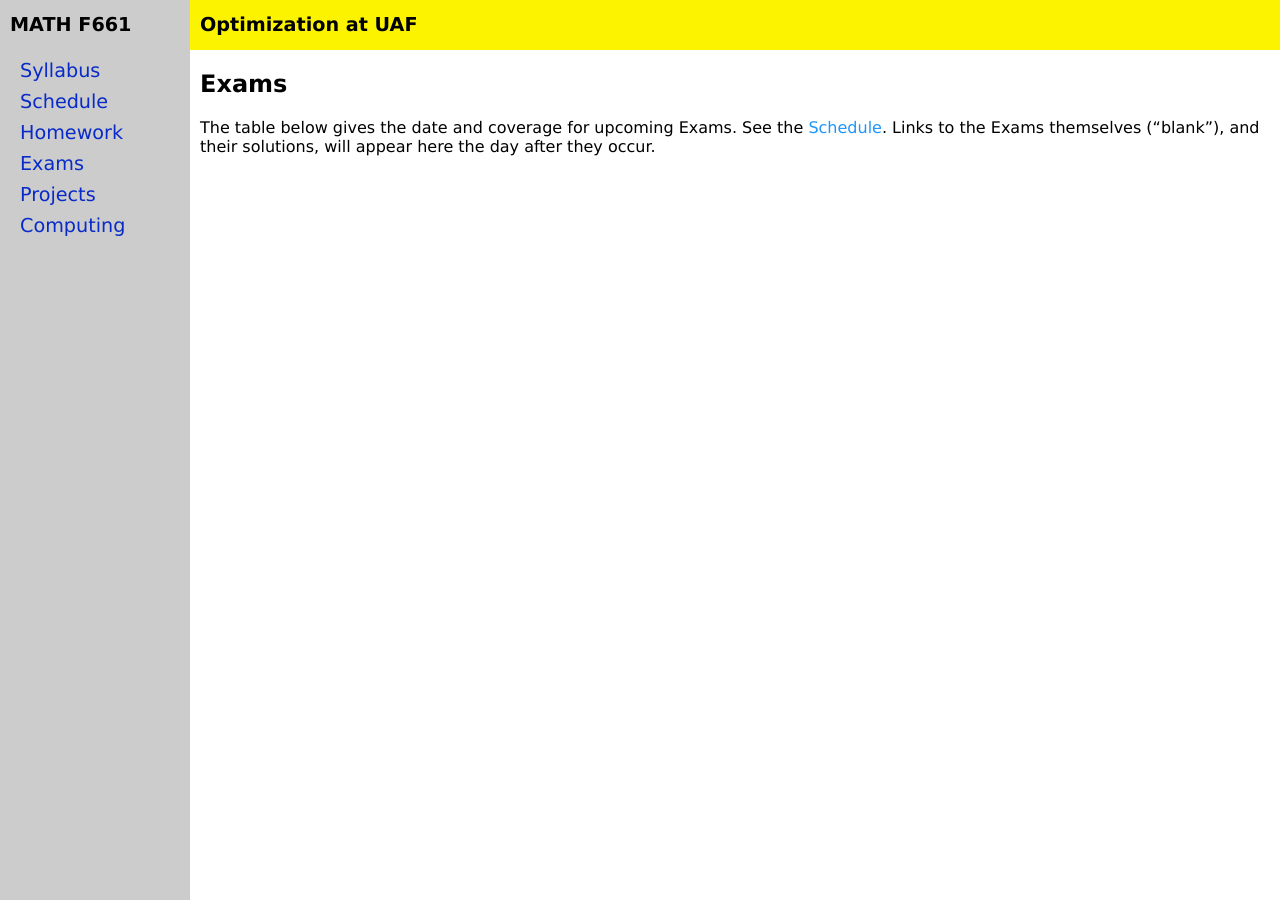
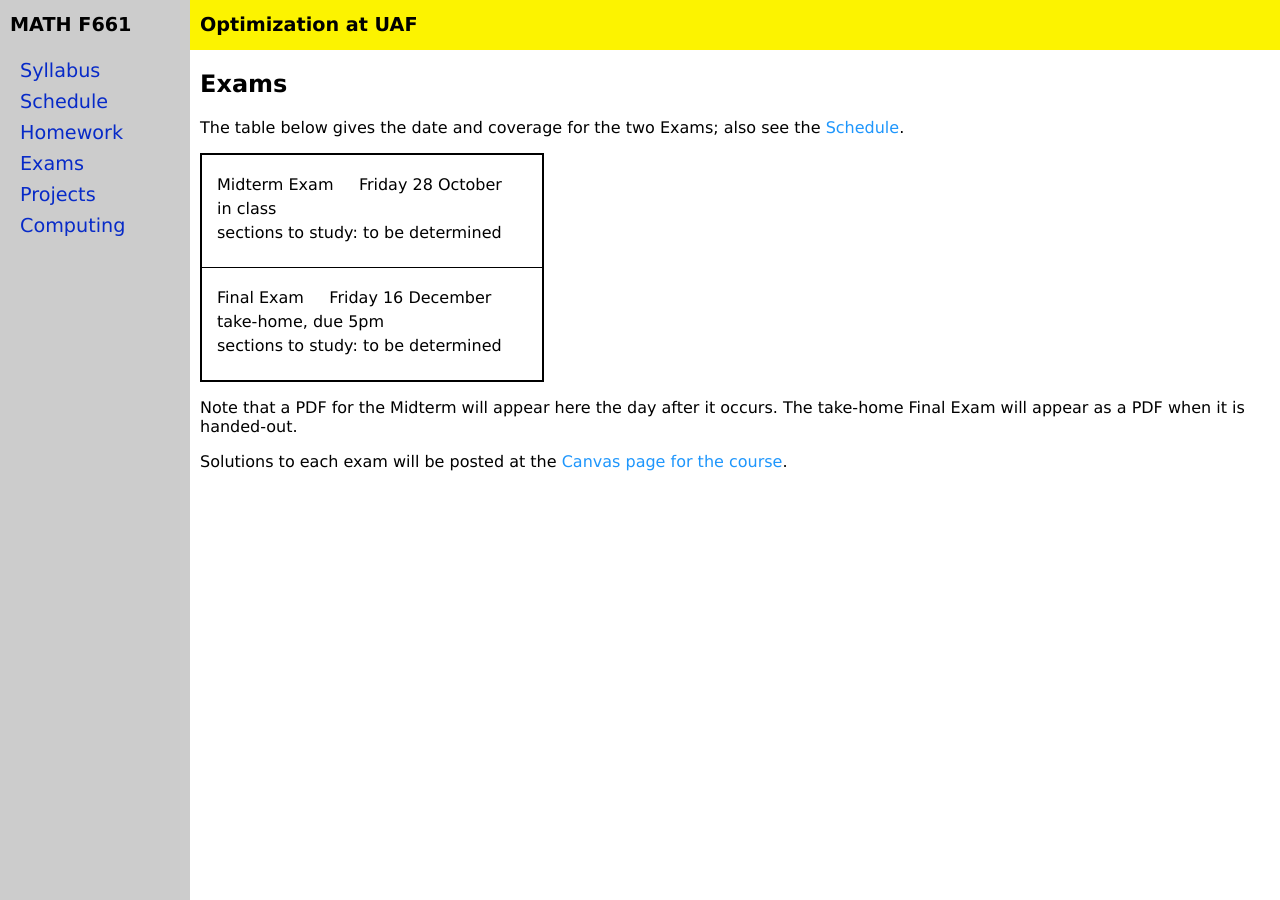
Before and after one commit to bueler/opt, a Jekyll site: the page built from exams.md, in a window 1280 px wide. Built offline with Jekyll 4.4.1, drawn with Linux system fonts in a browser that asks for light colours.

Commit message:
viable exams tab

```diff
--- a/_data/exams.yml
+++ b/_data/exams.yml
@@ -1,9 +1,15 @@
 semester: Spring 2022
 home: assets/exams
 exams:
-#- name: Midterm Exam 1
-#  date: Monday 2/14
-#  sections: 1.1, 1.2, 1.3, 2.1, 2.2, 2.3, 2.4,
-#  cont: 2.5, 2.6
-#  blank: mid1.pdf
-#  solutions: mid1-solns.pdf
+- name: Midterm Exam
+  date: Friday 28 October
+  info: in class
+  sections: to be determined
+  #blank: mid.pdf
+  #solutions: mid-solns.pdf
+- name: Final Exam
+  date: Friday 16 December
+  info: take-home, due 5pm
+  sections: to be determined
+  #blank: mid.pdf
+  #solutions: mid-solns.pdf
--- a/_includes/exam_table.md
+++ b/_includes/exam_table.md
@@ -7,8 +7,13 @@
 		  <tr>
 			    <td>{{ exam.name }} &nbsp; &nbsp; {{ exam.date }}</td>
 			</tr>
+		  {% if exam.info %}
+		  	<tr>
+			      <td>{{ exam.info }}</td>
+			  </tr>
+			{% endif %}
 			<tr>
-			    <td>sections: {{ exam.sections }}</td>
+			    <td>sections to study: {{ exam.sections }}</td>
 			</tr>
 		  {% if exam.cont %}
 			<tr>
--- a/exams.md
+++ b/exams.md
@@ -5,8 +5,10 @@ title: Exams
 
 ## Exams
 
-The table below gives the date and coverage for upcoming Exams.  See the [Schedule](assets/general/schedule.pdf).  Links to the Exams themselves ("blank"), and their solutions, will appear here the day after they occur.
+The table below gives the date and coverage for the two Exams; also see the [Schedule](assets/general/schedule.pdf).
 
 {% include exam_table.md  data=site.data.exams %}
 
-<div style="padding-bottom: 20px"></div>
+Note that a PDF for the Midterm will appear here the day after it occurs.  The take-home Final Exam will appear as a PDF when it is handed-out.
+
+Solutions to each exam will be posted at the [Canvas page for the course](https://canvas.alaska.edu/courses/9948).
```
Also changed, not shown: homework.md (+3 -3 lines).
